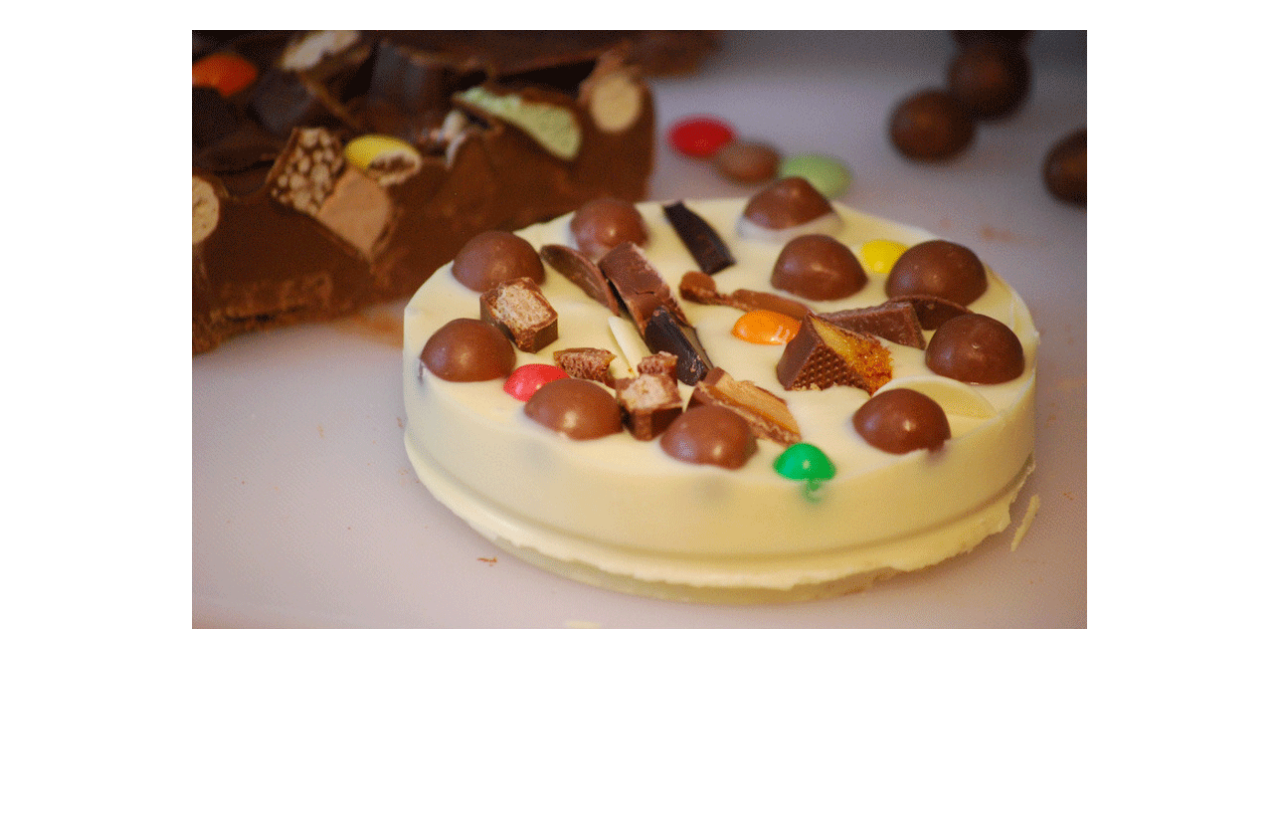
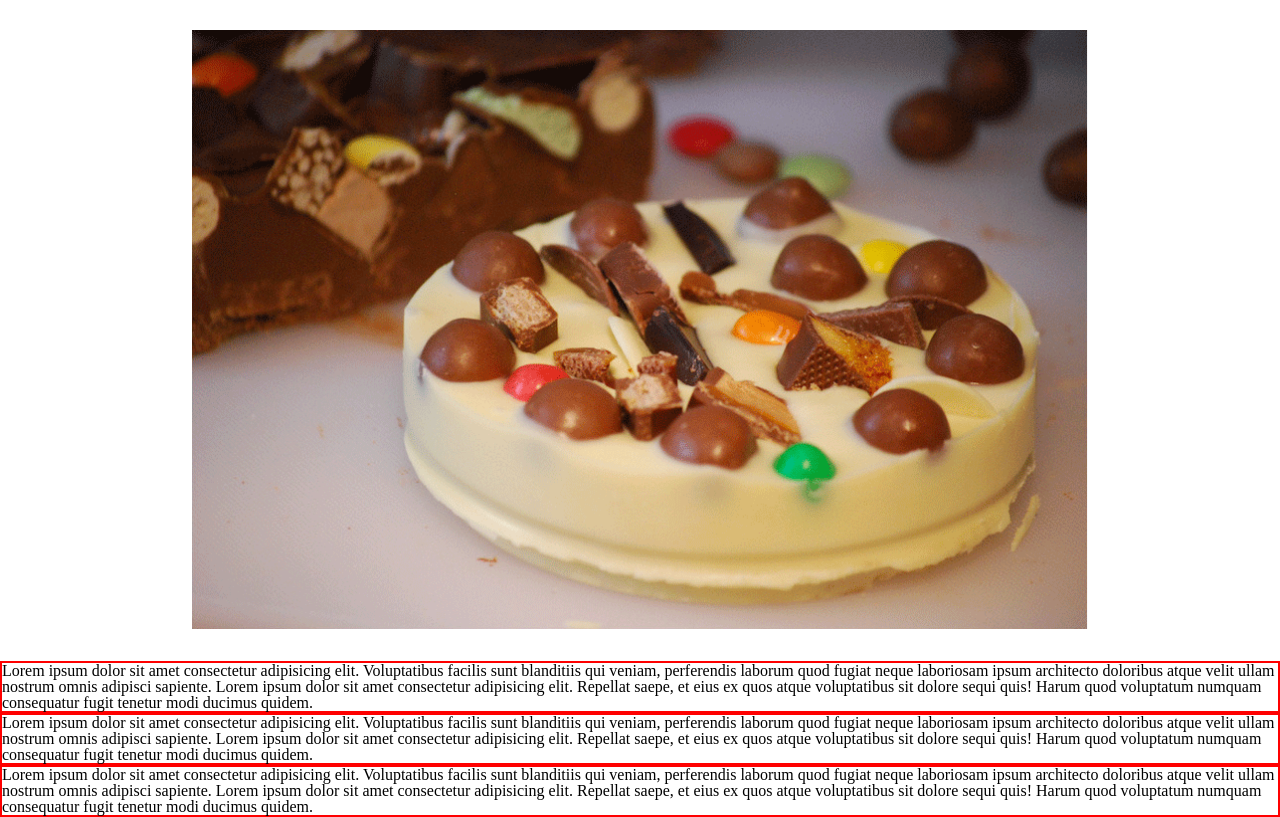
Before and after one commit to pchapl1/chocolate-pizza, a plain HTML site: page index.html in a window 1280 px wide. Shown: the part 275-1092 px from the top of the page. Before the commit the page ends 936 px from the top, so only its background shows below. Drawn offline with Linux system fonts and the light colour scheme; a web font is replaced by a local one.

Commit message:
finished article section and hero image

```diff
--- a/css/style.css
+++ b/css/style.css
@@ -92,3 +92,14 @@ section {
 #chocolate-pizza {
     margin: 2rem 0;
 }
+
+article {
+    width: 70wh;
+    margin: auto;
+    display: flex;
+    flex-direction: column;
+}
+
+article p {
+    border: 2px solid red;
+}
--- a/index.html
+++ b/index.html
@@ -55,9 +55,14 @@
             <img id="chocolate-pizza" src="img/choco-pizza.png" alt="">
         </section>
         <article>
-            <p></p>
-            <p></p>
-            <p></p>
+            <p>Lorem ipsum dolor sit amet consectetur adipisicing elit. Voluptatibus facilis sunt blanditiis qui veniam, perferendis laborum quod fugiat neque laboriosam ipsum architecto doloribus atque velit ullam nostrum omnis adipisci sapiente. Lorem ipsum dolor sit amet consectetur adipisicing elit. Repellat saepe, et eius ex quos atque voluptatibus sit dolore sequi quis! Harum quod voluptatum numquam consequatur fugit tenetur modi ducimus quidem.
+            </p>
+            <p>
+                Lorem ipsum dolor sit amet consectetur adipisicing elit. Voluptatibus facilis sunt blanditiis qui veniam, perferendis laborum quod fugiat neque laboriosam ipsum architecto doloribus atque velit ullam nostrum omnis adipisci sapiente. Lorem ipsum dolor sit amet consectetur adipisicing elit. Repellat saepe, et eius ex quos atque voluptatibus sit dolore sequi quis! Harum quod voluptatum numquam consequatur fugit tenetur modi ducimus quidem.
+            </p>
+            <p>
+                Lorem ipsum dolor sit amet consectetur adipisicing elit. Voluptatibus facilis sunt blanditiis qui veniam, perferendis laborum quod fugiat neque laboriosam ipsum architecto doloribus atque velit ullam nostrum omnis adipisci sapiente. Lorem ipsum dolor sit amet consectetur adipisicing elit. Repellat saepe, et eius ex quos atque voluptatibus sit dolore sequi quis! Harum quod voluptatum numquam consequatur fugit tenetur modi ducimus quidem.
+            </p>
         </article>
     </main>
     <footer>
```
